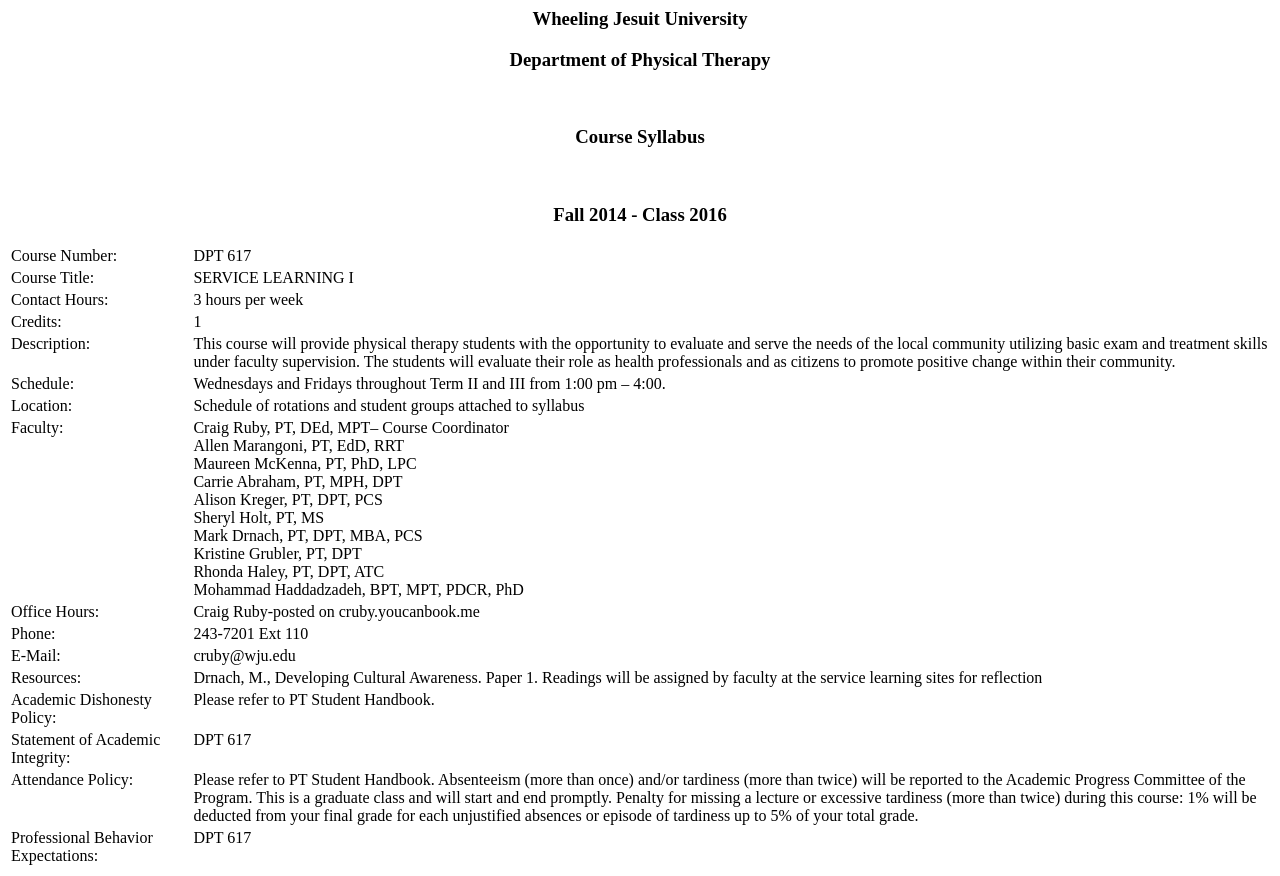
After one commit to WJUPhysicalTherapy/WJUPhysicalTherapy.github.io, a PHP site: page /faculty/syllabus_html_template.html in a window 1280 px wide. The commit adds this page. Run offline with PHP 8.4, Linux system fonts and the light colour scheme.

Commit message:
Started making a Syllabus template to be dynamically created with the information from the form

```diff
--- /dev/null
+++ b/faculty/syllabus_html_template.html
@@ -0,0 +1,107 @@
+<html>
+<head>
+<style>
+body{
+	font-family: "Times New Roman", Times, serif;
+}
+td{
+	min-width:150px;
+	vertical-align: top;
+}
+</style>
+</head>
+	<body>
+		<div class="title" style="text-align:center">
+			<h3>Wheeling Jesuit University</h3>
+			<h3>Department of Physical Therapy</h3>
+			<br/>
+			<h3>Course Syllabus</h3>
+			<br/>
+			<h3>Fall 2014 - Class 2016</h3>
+		</div>
+		<table>
+			<tr>
+				<td>Course Number:</td>
+				<td>DPT 617</td>
+			</tr>
+			<tr>
+				<td>Course Title:</td>
+				<td>SERVICE LEARNING I </td>
+			</tr>
+			<tr>
+				<td>Contact Hours:</td>
+				<td>3 hours per week</td>
+			</tr>
+			<tr>
+				<td>Credits:</td>
+				<td>1</td>
+			</tr>
+			<tr>
+				<td>Description:</td>
+				<td>This course will provide physical therapy students with the opportunity to evaluate and
+serve the needs of the local community utilizing basic exam and treatment skills under
+faculty supervision. The students will evaluate their role as health professionals and as
+citizens to promote positive change within their community.</td>
+			</tr>
+			<tr>
+				<td>Schedule:</td>
+				<td>Wednesdays and Fridays throughout Term II and III from 1:00 pm – 4:00. </td>
+			</tr>
+			<tr>
+				<td>Location:</td>
+				<td>Schedule of rotations and student groups attached to syllabus</td>
+			</tr>
+			<tr>
+				<td>Faculty:</td>
+				<td>Craig Ruby, PT, DEd, MPT– Course Coordinator
+				<br/>Allen Marangoni, PT, EdD, RRT
+				<br/>Maureen McKenna, PT, PhD, LPC
+				<br/>Carrie Abraham, PT, MPH, DPT
+				<br/>Alison Kreger, PT, DPT, PCS
+				<br/>Sheryl Holt, PT, MS
+				<br/>Mark Drnach, PT, DPT, MBA, PCS
+				<br/>Kristine Grubler, PT, DPT
+				<br/>Rhonda Haley, PT, DPT, ATC
+				<br/>Mohammad Haddadzadeh, BPT, MPT, PDCR, PhD</td>
+			</tr>
+			<tr>
+				<td>Office Hours:</td>
+				<td>Craig Ruby-posted on cruby.youcanbook.me</td>
+			</tr>
+			<tr>
+				<td>Phone:</td>
+				<td>243-7201 Ext 110</td>
+			</tr>
+			<tr>
+				<td>E-Mail:</td>
+				<td>cruby@wju.edu</td>
+			</tr>
+			<tr>
+				<td>Resources:</td>
+				<td>Drnach, M., Developing Cultural Awareness.  Paper 1.
+				Readings will be assigned by faculty at the service learning sites for reflection</td>
+			</tr>
+			<tr>
+				<td>Academic Dishonesty Policy:</td>
+				<td>Please refer to PT Student Handbook.</td>
+			</tr>
+			<tr>
+				<td>Statement of Academic Integrity:</td>
+				<td>DPT 617</td>
+			</tr>
+			<tr>
+				<td>Attendance Policy:</td>
+				<td>Please refer to PT Student Handbook. Absenteeism (more than once) and/or tardiness
+				(more than twice) will be reported to the Academic Progress Committee of the Program.
+				This is a graduate class and will start and end promptly.  Penalty for missing a lecture
+				or excessive tardiness (more than twice) during this course: 1% will be deducted from
+				your final grade for each unjustified absences or episode of tardiness up to 5% of your
+				total grade.</td>
+			</tr>
+			<tr>
+				<td>Professional Behavior Expectations:</td>
+				<td>DPT 617</td>
+			</tr>
+		</table>
+	<body>
+</html>
```
Also changed, not shown: css/dashboard.css (+11 -0 lines), faculty/add-syllabus.html (+16 -7 lines).
